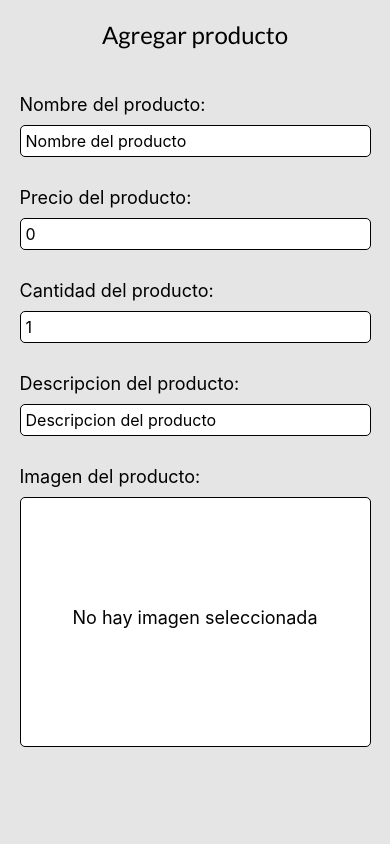
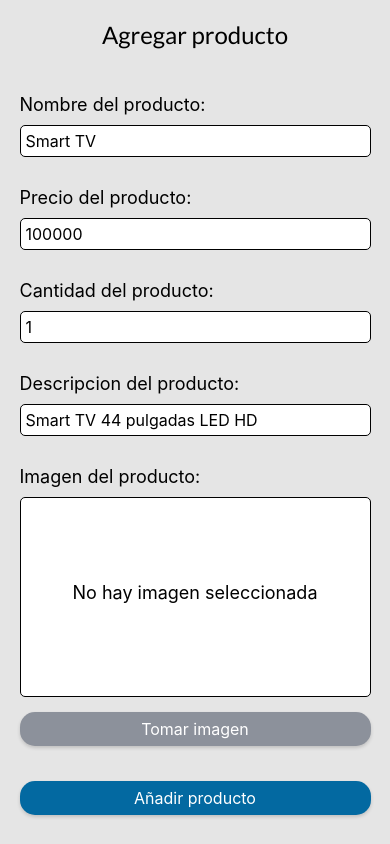
Before and after one commit to lautarodesouches/ecommerce-app, a React Native app: screen /AddProduct in a window 390 px wide. Built offline with nearby package versions, Linux system fonts and the light colour scheme; no server answers.

Commit message:
Add new product

```diff
--- a/package.json
+++ b/package.json
@@ -25,7 +25,9 @@
     "react-native-screens": "~3.11.1",
     "react-native-web": "0.17.7",
     "react-redux": "^8.0.2",
-    "redux": "^4.2.0"
+    "redux": "^4.2.0",
+    "expo-image-picker": "~13.1.1",
+    "expo-file-system": "~14.0.0"
   },
   "devDependencies": {
     "@babel/core": "^7.12.9"
--- a/src/components/CustomButton/styles.js
+++ b/src/components/CustomButton/styles.js
@@ -14,11 +14,11 @@ export const styles = StyleSheet.create({
         shadowColor: themeText,
         shadowOffset: {
             width: 0,
-            height: 5,
+            height: 2,
         },
-        shadowOpacity: 0.36,
-        shadowRadius: 6.68,
-        elevation: 11,
+        shadowOpacity: 0.16,
+        shadowRadius: 3.68,
+        elevation: 6,
     },
     text: {
         color: themeBg,
--- a/src/components/ProductPreview/index.js
+++ b/src/components/ProductPreview/index.js
@@ -18,7 +18,7 @@ const ProductPreview = ({ item, handleSelected }) => {
         <View style={styles.container}>
             <TouchableOpacity style={styles.product} onPress={handleSelected}>
                 <View style={styles.imageContainer}>
-                    <Image source={{ uri: `${PRODUCT_IMAGE_URL}${id}-1.png` }} style={styles.image} />
+                    <Image source={{ uri: item.imageUri ? item.imageUri : `${PRODUCT_IMAGE_URL}${id}-1.png` }} style={styles.image} />
                 </View>
                 <View style={styles.info}>
                     {
--- a/src/models/CartItem.js
+++ b/src/models/CartItem.js
@@ -1,10 +1,11 @@
 class CartItem {
-    constructor(id, name, pricePerItem, freeShipping, quantity) {
+    constructor(id, name, pricePerItem, freeShipping, quantity, imageUri) {
         this.id = id,
             this.name = name,
             this.pricePerItem = pricePerItem,
             this.freeShipping = freeShipping,
-            this.quantity = quantity
+            this.quantity = quantity,
+            this.imageUri = imageUri
     }
 }
 
--- a/src/screens/AddProductScreen/index.js
+++ b/src/screens/AddProductScreen/index.js
@@ -1,15 +1,89 @@
 import { useState } from 'react'
-import { ScrollView, Text, TextInput, View } from 'react-native'
+import { Alert, Image, ScrollView, Text, TextInput, View } from 'react-native'
+import { PrimaryButton, SecondaryButton } from '../../components'
 import { styles } from './styles'
+import * as ImagePicker from 'expo-image-picker'
+import { useDispatch } from 'react-redux'
+import { addNewProduct } from '../../store/products.slice'
 
-const AddProductScreen = () => {
+const AddProductScreen = ({ navigation }) => {
 
     // id, name, brand, category, price, discount, sold, opinions, stars, amountAvailable, freeShipping, availableImages, availableColors, description
 
-    const [name, setName] = useState('')
-    const [price, setPrice] = useState(0)
-    const [amountAvailable, setAmounAvailable] = useState(1)
-    const [description, setDescription] = useState('')
+    const dispatch = useDispatch()
+
+    const [name, setName] = useState('Smart TV')
+    const [price, setPrice] = useState('100000')
+    const [amountAvailable, setAmounAvailable] = useState('1')
+    const [description, setDescription] = useState('Smart TV 44 pulgadas LED HD')
+    const [imageUri, setImageUri] = useState('')
+
+    const formCompleted = () => !!(name && price && amountAvailable && description && imageUri)
+
+    const verifyPermissions = async () => {
+
+        const { status } = await ImagePicker.requestCameraPermissionsAsync()
+
+        if (status !== 'granted') {
+
+            Alert.alert(
+                'Permisos insuficientes',
+                'Necesita permiso de la cámara para tomar una imagen',
+                [{ text: 'Ok' }]
+            )
+
+            return false
+        }
+
+        return true
+    }
+
+    const handleTakePicture = async () => {
+
+        const isCameraOk = await verifyPermissions()
+
+        if (!isCameraOk) return
+
+        const image = await ImagePicker.launchCameraAsync({
+            allowsEditing: true,
+            aspect: [16, 9],
+            quality: 0.8
+        })
+
+        setImageUri(image.uri)
+
+    }
+
+    const goHome = () => navigation.navigate('Home')
+
+    const handleSumbit = () => {
+
+        if (!formCompleted()) {
+            Alert.alert(
+                'Ha ocurrido un error',
+                'El formulario debe estar completo para añadir el producto',
+                [{ text: 'Ok' }]
+            )
+            return
+        }
+
+        dispatch(
+            addNewProduct({
+                name,
+                price,
+                amountAvailable,
+                description,
+                imageUri
+            })
+        )
+
+        Alert.alert(
+            'Producto añadido',
+            'Se ha añadito tu producto exitosamente. Estará junto a los recomendados!',
+            [{ text: 'Ir al inicio', onPress: goHome }]
+        )
+
+    }
 
     return (
         <ScrollView style={styles.container}>
@@ -42,7 +116,7 @@ const AddProductScreen = () => {
                 <TextInput
                     value={amountAvailable}
                     autoCapitalize={'sentences'}
-                    onChangeText={e => setPrice(e)}
+                    onChangeText={e => setAmounAvailable(e)}
                     placeholder='Cantidad del producto'
                     placeholderTextColor='black'
                     style={styles.input}
@@ -63,8 +137,18 @@ const AddProductScreen = () => {
             <View style={styles.inputContainer}>
                 <Text style={styles.text}>Imagen del producto:</Text>
                 <View style={styles.imageContainer}>
-                    <Text style={styles.text}>No hay imagen seleccionada</Text>
+                    {
+                        imageUri
+                            ?
+                            <Image source={{ uri: imageUri }} style={styles.image} />
+                            :
+                            <Text style={styles.text}>No hay imagen seleccionada</Text>
+                    }
                 </View>
+                <SecondaryButton title='Tomar imagen' onPress={handleTakePicture} />
+            </View>
+            <View style={styles.sumbitButtonContainer}>
+                <PrimaryButton title='Añadir producto' onPress={handleSumbit} />
             </View>
         </ScrollView>
     )
--- a/src/screens/AddProductScreen/styles.js
+++ b/src/screens/AddProductScreen/styles.js
@@ -34,18 +34,22 @@ export const styles = StyleSheet.create({
     },
     imageContainer: {
         backgroundColor: 'white',
-        height: 250,
+        height: 200,
         borderWidth: 1,
         borderColor: themeText,
         borderRadius: 5,
-        padding: 5,
         alignItems: 'center',
         justifyContent: 'center',
+        marginBottom: 10,
     },
     image: {
         flex: 1,
-        width: null,
-        height: null,
+        width: '100%',
+        height: '100%',
         resizeMode: 'contain'
+    },
+    sumbitButtonContainer: {
+        marginTop: 10,
+        marginBottom: 30,
     }
 })
--- a/src/screens/CartScreen/index.js
+++ b/src/screens/CartScreen/index.js
@@ -2,7 +2,7 @@ import { FlatList, Image, Text, TouchableOpacity, View } from 'react-native'
 import { useDispatch, useSelector } from 'react-redux'
 import { PrimaryButton } from '../../components'
 import { PRODUCT_IMAGE_URL } from '../../constants/productImage'
-import { deleteItem } from '../../store/products.slice'
+import { deleteCartItem } from '../../store/products.slice'
 import { styles } from './styles'
 
 const CartScreen = ({ navigation }) => {
@@ -17,7 +17,7 @@ const CartScreen = ({ navigation }) => {
 
     const handleDeleteItem = id => {
         dispatch(
-            deleteItem({ id })
+            deleteCartItem({ id })
         )
     }
 
@@ -27,7 +27,7 @@ const CartScreen = ({ navigation }) => {
                 <Text style={styles.itemDeleteText}>X</Text>
             </TouchableOpacity>
             <View style={styles.itemSection}>
-                <Image source={{ uri: `${PRODUCT_IMAGE_URL}${item.id}-1.png` }} style={styles.image} />
+                <Image source={{ uri: item.imageUri ? item.imageUri : `${PRODUCT_IMAGE_URL}${item.id}-1.png` }} style={styles.image} />
             </View>
             <View style={styles.itemSection}>
                 <Text style={styles.itemTitle}>{item.name}</Text>
@@ -67,9 +67,7 @@ const CartScreen = ({ navigation }) => {
                         <Text style={styles.emptyText}>El carrito se encuentra vacio</Text>
                         <PrimaryButton onPress={() => navigation.goBack()} title='Volver atrás' />
                     </View>
-
             }
-
         </View>
     )
 }
--- a/src/screens/ProductDetailScreen/styles.js
+++ b/src/screens/ProductDetailScreen/styles.js
@@ -112,7 +112,12 @@ export const styles = StyleSheet.create({
     selectedQuantity: {
         fontSize: 18,
         textAlign: 'center',
-        marginTop: 20
+        marginTop: 20,
+    },
+    amountAvailable: {
+        fontSize: 16,
+        textAlign: 'center',
+        marginTop: 20,
     },
     actionButtons: {
         alignItems: 'center',
--- a/src/store/products.slice.js
+++ b/src/store/products.slice.js
@@ -34,23 +34,48 @@ const productSlice = createSlice({
                 action.payload.pricePerItem,
                 action.payload.freeShipping,
                 action.payload.quantity,
+                action.payload.imageUri
             )
 
             let itemInCart = state.cart.find(el => el.id === action.payload.id)
 
             if (itemInCart) {
-                item.quantity += itemInCart.quantity
+                if (item.amountAvailable >= item.quantity + itemInCart.quantity) item.quantity += itemInCart.quantity
                 state.cart = state.cart.filter(el => el.id !== itemInCart.id)
             }
 
             state.cart = [...state.cart, item]
         },
-        deleteItem: (state, action) => {
+        deleteCartItem: (state, action) => {
             state.cart = state.cart.filter(el => el.id !== action.payload.id)
+        },
+        addNewProduct: (state, action) => {
+
+            const newProduct = {
+                id: Math.random() * (100 - 21) + 21,
+                name: action.payload.name,
+                brand: 'Marca',
+                category: 'Categoria',
+                price: action.payload.price,
+                discount: 0,
+                sold: 0,
+                opinions: 0,
+                stars: 0,
+                amountAvailable: action.payload.amountAvailable,
+                amountAvailable: 1,
+                freeShipping: true,
+                availableImages: 0,
+                availableColors: ['negro'],
+                description: action.payload.description,
+                imageUri: action.payload.imageUri,
+            }
+
+            state.products.push(newProduct)
+            state.recommended.unshift(newProduct)
         }
     }
 })
 
-export const { addItemToCart, deleteItem } = productSlice.actions
+export const { addItemToCart, deleteCartItem, addNewProduct } = productSlice.actions
 
 export default productSlice.reducer
```
Also changed, not shown: src/screens/ProductDetailScreen/index.js (+9 -5 lines), 1 other file (tests, documents, lock files or other folders).
